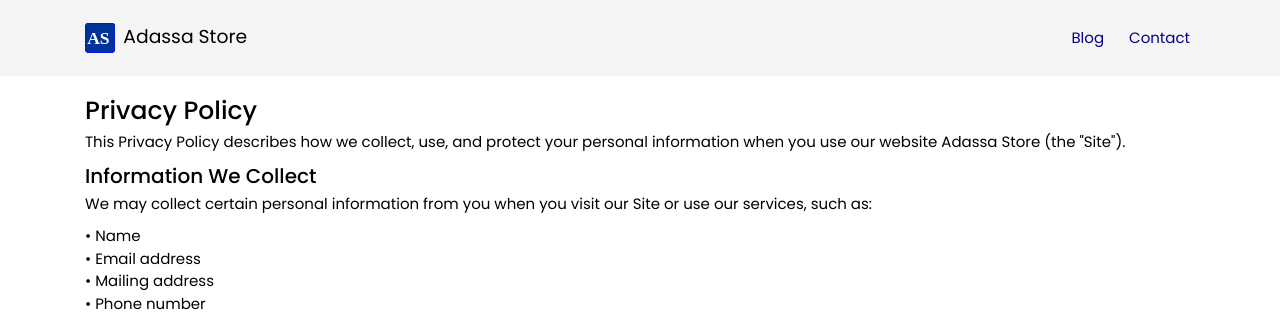
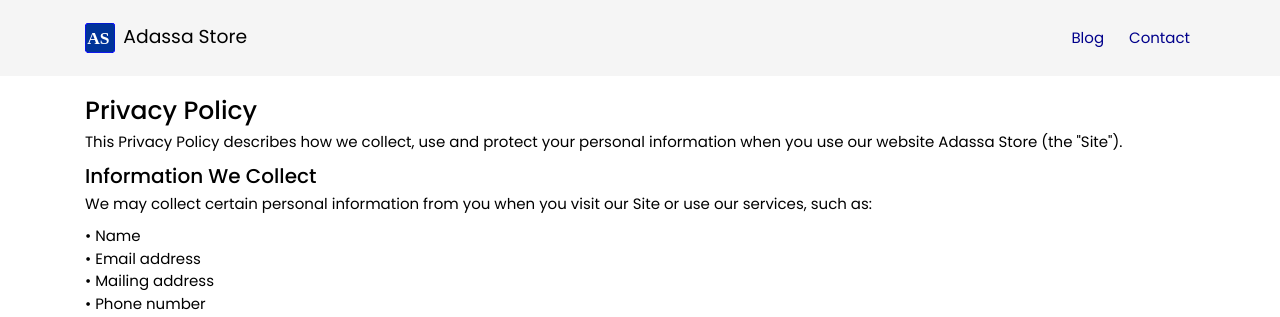
Before and after one commit to Adassa-Enterprise-Solutions/adassa-store, a Jekyll site: the page built from privacy-policy.html, in a window 1280 px wide and 900 px high. Shown: the top 317 px of the window. Built offline with Jekyll 4.4.1, drawn with Linux system fonts in a browser that asks for light colours.

Commit message:
General updates.

```diff
--- a/index.html
+++ b/index.html
@@ -1,6 +1,7 @@
 ---
 layout: home-layout
 title: Adassa Store - All your personal and business needs
+description: Welcome to the home of Adassa Store where you can find a product or service to meet your personal and business needs.
 ---
 
 <section id="featured-products">
--- a/privacy-policy.html
+++ b/privacy-policy.html
@@ -8,7 +9,7 @@
 
         <h1>Privacy Policy</h1>
         <p>
-            This Privacy Policy describes how we collect, use, and protect
+            This Privacy Policy describes how we collect, use and protect
             your personal information when you use our website {{ site.title }}
             (the "Site").
         </p>
--- a/terms-and-conditions.html
+++ b/terms-and-conditions.html
@@ -1,6 +1,7 @@
 ---
 layout: default-layout
-title: Terms & Conditions
+title: Adassa Store - Terms and Conditions
+description: These are the Terms and Conditions that govern your use of the Adassa Store website and the products and services we provide.
 ---
 
 <main>
```
Also changed, not shown: other parts of privacy-policy.html (+1 -0 lines), blog.html (+5 -6 lines), category.html (+5 -5 lines), contact.html (+1 -9 lines).
